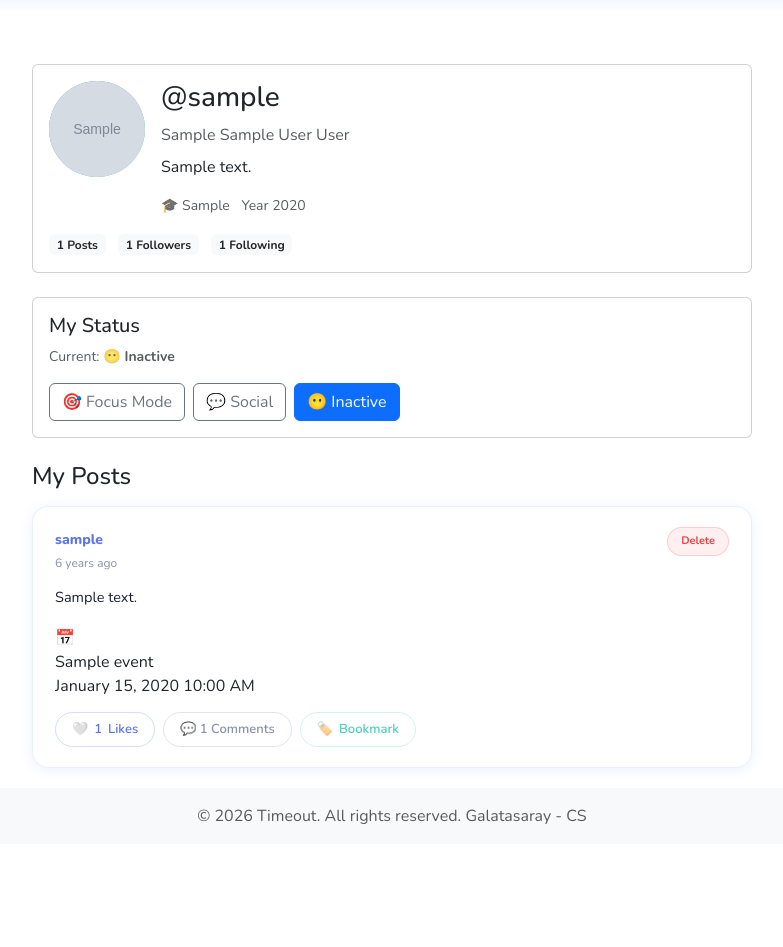
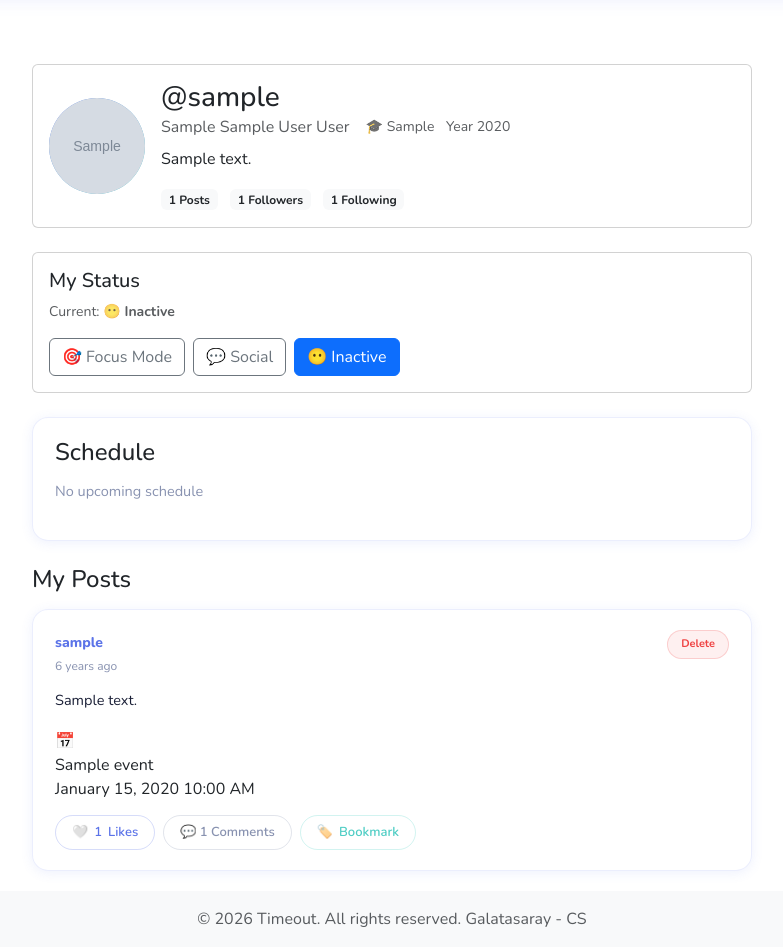
Before and after one commit to ozankaya4/Timeout, a Django app: page /profile/ in a window 1280 px wide. Shown: the part 57-1004 px from the top of the page, without its empty margins (248-1031 px from the left). Before the commit the page ends 881 px from the top, so only its background shows below. Run offline with Django 5.2, Linux system fonts and the light colour scheme; a user stored in the database is signed in; tables that the repository leaves empty hold one stand-in row (values such as "Sample post"); grey boxes marked "Sample" are stand-in pictures.

Commit message:
add current schedule on profile page

```diff
--- a/timeout/templates/pages/profile.html
+++ b/timeout/templates/pages/profile.html
@@ -16,7 +16,7 @@
         <!-- Profile Header -->
         <div class="card mb-4">
           <div class="card-body">
-            <div class="d-flex align-items-start gap-3">
+            <div class="d-flex align-items-center gap-3">
               <!-- Profile picture -->
               <div>
                 {% if user.profile_picture %}
@@ -26,27 +26,30 @@
                 {% endif %}
               </div>
               <div>
-                <h3>@{{ user.username }}</h3>
+                <h3 class="m-0">@{{ user.username }}</h3>
+                <div class="d-flex flex-column flex-md-row align-items-start align-items-md-center gap-2 gap-md-3">
                   {% if user.get_full_name %}
-                  <p class="text-muted mb-1">{{ user.get_full_name }}</p>
+                    <p class="text-muted mb-0">{{ user.get_full_name }}</p>
                   {% endif %}
-                {% if user.bio %}
-                  <p class="mt-2">{{ user.bio }}</p>
-                {% endif %}
+
                   <div class="text-muted small">
                     {% if user.university %}
                       <span>🎓 {{ user.university }}</span>
                     {% endif %}
                     {% if user.year_of_study %}
-                    <span class="ms-2">Year {{ user.year_of_study }}</span>
+                      <span class="ms-0 ms-md-2">Year {{ user.year_of_study }}</span>
                     {% endif %}
                   </div>
                 </div>
-            </div>
+                {% if user.bio %}
+                  <p class="my-2">{{ user.bio }}</p>
+                {% endif %}
                 <div class="mt-3">
                   <span class="badge bg-light text-dark me-2">{{ posts|length }} Posts</span>
                   <span class="badge bg-light text-dark me-2">{{ user.follower_count }} Followers</span>
                   <span class="badge bg-light text-dark">{{ user.following_count }} Following</span>
+                </div>
+              </div>
             </div>
           </div>
         </div>
@@ -80,6 +83,51 @@
             </div>
           </div>
         </div>
+        <!-- Schedule -->
+        <div class="post-card mb-4">
+          <div class="post-card-body">
+            <div class="post-header">
+              <div>
+                <h4 class="m-0">Schedule</h4>
+              </div>
+            </div>
+            {% if event %}
+              <div class="schedule-row">
+                <div class="schedule-status-bar bar-{{ event_status }}"></div>
+                <div class="schedule-content">
+                  <div class="d-flex align-items-center gap-2 mb-2">
+                    {% if event_status == 'active' %}
+                      <span class="schedule-badge badge-active">🟢 In Progress</span>
+                    {% elif event_status == 'upcoming' %}
+                      <span class="schedule-badge badge-upcoming">🔵 Up Next</span>
+                    {% else %}
+                      <span class="schedule-badge badge-recent">⚪ Just Ended</span>
+                    {% endif %}
+                    <span class="cal-chip cal-chip--{{ event.event_type }}">{{ event.get_event_type_display }}</span>
+                  </div>
+
+                  <p class="post-content mb-1">{{ event.title }}</p>
+
+                  {% if event.is_all_day %}
+                    <p class="post-time">📅 All Day</p>
+                  {% else %}
+                    <p class="post-time">🕐 {{ event.start_datetime|date:'H:i' }} – {{ event.end_datetime|date:'H:i' }}</p>
+                  {% endif %}
+
+                  {% if event.location %}
+                    <p class="post-time">📍 {{ event.location }}</p>
+                  {% endif %}
+
+                  {% if event.description %}
+                    <p class="post-time">💬 {{ event.description|truncatechars:50 }}</p>
+                  {% endif %}
+                </div>
+              </div>
+            {% else %}
+              <p class="post-content" style="color: var(--to-muted);">No upcoming schedule</p>
+            {% endif %}
+          </div>
+        </div>
 
         <!-- My Posts -->
         <h4 class="mb-3">My Posts</h4>
@@ -99,5 +147,4 @@
   <script src="{% static 'js/social.js' %}"></script>
   <div id="profile-status-config" data-update-url="{% url 'update_status' %}" data-csrf-token="{{ csrf_token }}"></div>
   <script src="{% static 'js/profile.js' %}"></script>
-
 {% endblock %}
--- a/timeout/views/pages.py
+++ b/timeout/views/pages.py
@@ -3,6 +3,7 @@ from django.shortcuts import redirect, render
 from timeout.models import User
 from timeout.services import FeedService
 from timeout.views.statistics import build_context
+from timeout.views.profile import get_profile_event
 
 
 
@@ -21,11 +22,13 @@ def dashboard(request):
 
 @login_required
 def profile(request):
-    """Profile page view."""
     posts = FeedService.get_user_posts(request.user, request.user)
+    event, event_status = get_profile_event(request.user)
     context = {
         'posts': posts,
         'status_choices': User.Status.choices,
+        'event': event,
+        'event_status': event_status,
     }
     return render(request, 'pages/profile.html', context)
 
--- /dev/null
+++ b/timeout/views/profile.py
@@ -0,0 +1,38 @@
+from django.utils import timezone
+from datetime import timedelta
+from timeout.models import Event
+
+
+def get_profile_event(user):
+    """Return the most relevant event: current → upcoming → recent."""
+    now = timezone.now()
+    two_hours = timedelta(hours=2)
+
+    # on-going
+    event = Event.objects.filter(
+        creator=user,
+        start_datetime__lte=now,
+        end_datetime__gte=now,
+    ).first()
+    if event:
+        return event, 'active'
+
+    # will start soon
+    event = Event.objects.filter(
+        creator=user,
+        start_datetime__gt=now,
+        start_datetime__lte=now + two_hours,
+    ).order_by('start_datetime').first()
+    if event:
+        return event, 'upcoming'
+
+    # just ended
+    event = Event.objects.filter(
+        creator=user,
+        end_datetime__lt=now,
+        end_datetime__gte=now - two_hours,
+    ).order_by('-end_datetime').first()
+    if event:
+        return event, 'recent'
+
+    return None, None
```
Also changed, not shown: static/css/profile.css (+33 -0 lines). Lines whose indentation alone changed are shown as unchanged.
